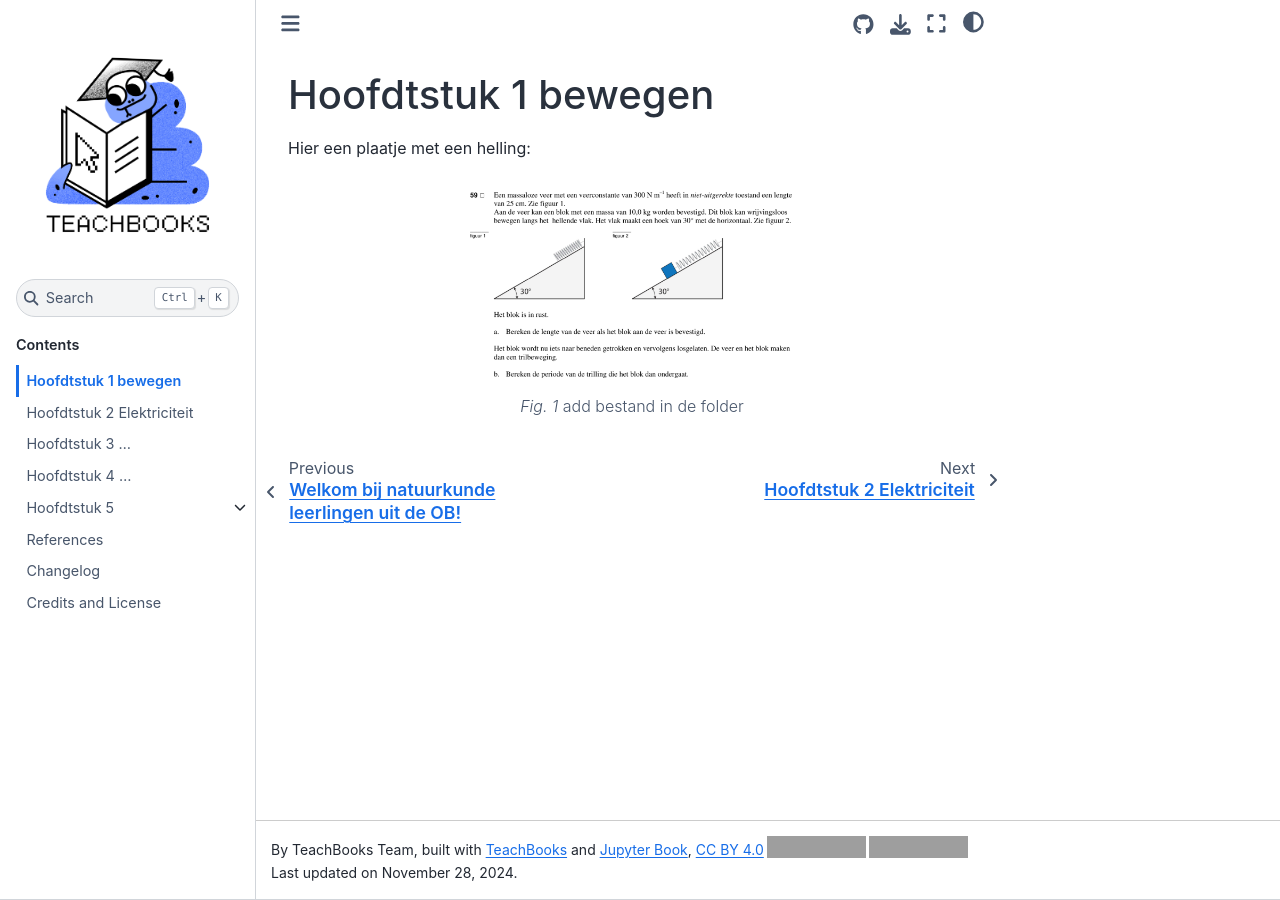
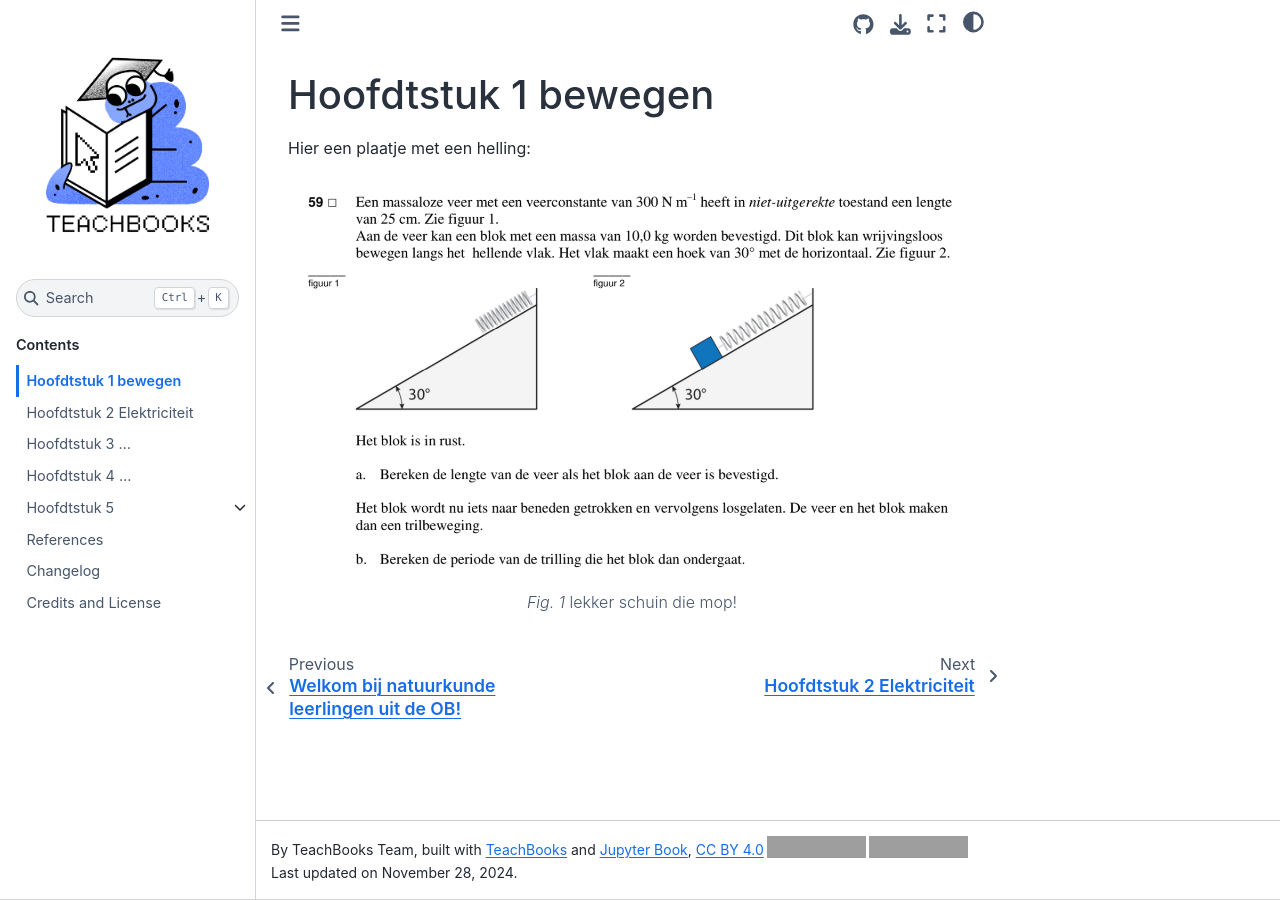
Before and after one commit to MeneerVisser/Natuurkunde-OB_H1, a Jupyter Book: the page built from book/some_content/H1.md, in a window 1280 px wide. Built offline with Jupyter Book 1.0.4 settings and Sphinx 7.4.7 and the Sphinx Book theme 1.1.4, drawn with Linux system fonts in a browser that asks for light colours; comment, search, counter and statistics services are not loaded; grey boxes are pictures that could not be loaded.

Commit message:
Update H1.md

````diff
--- a/book/some_content/H1.md
+++ b/book/some_content/H1.md
@@ -4,8 +4,8 @@ Hier een plaatje met een helling:
 
 ``` {figure} ../figures/fig_Helling.png
 ---
-width: 50%
-name: fig_mijneerstefiguur
+width: 100%
+name: fig_Helling
 ---
-add bestand in de folder
+lekker schuin die mop!
 ```
````
